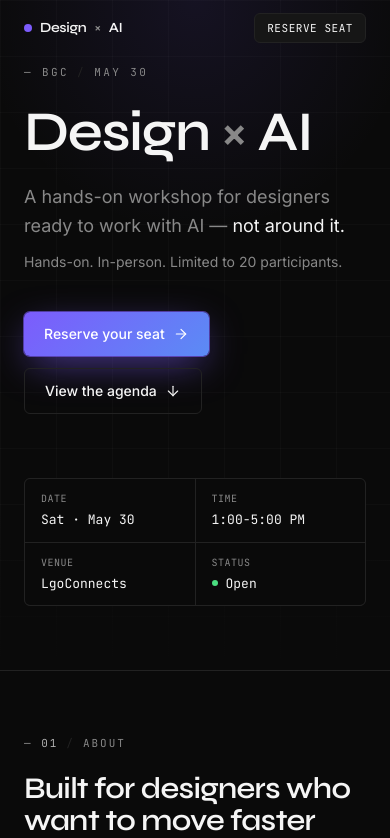
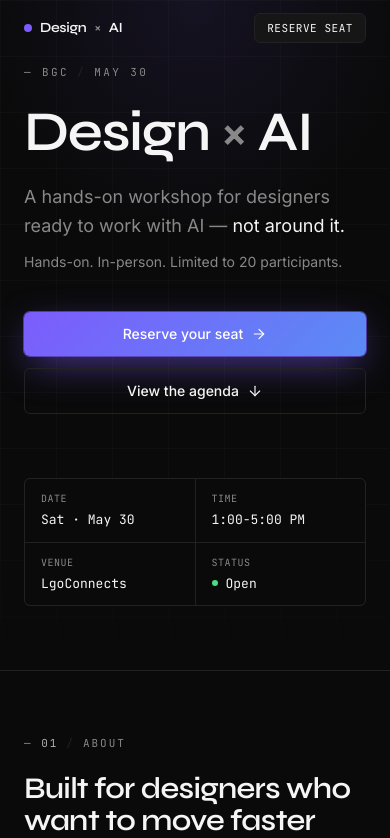
Before and after one commit to cedlll/cognitiv-workshop, a Next.js app: page / in a window 390 px wide. Shown: the top 838 px of the page. Built offline with nearby package versions, Linux system fonts and the light colour scheme.

Commit message:
Hero CTAs responsiveness in mobile

```diff
--- a/components/sections/hero.tsx
+++ b/components/sections/hero.tsx
@@ -82,11 +82,11 @@ export function Hero() {
           initial={initial}
           animate={animate}
           transition={{ duration: 0.6, ease, delay: 0.3 }}
-          className="mt-10 flex flex-wrap items-center gap-3"
+          className="mt-10 flex flex-col sm:flex-row sm:flex-wrap items-stretch sm:items-center gap-3"
         >
           <a
             href="/reserve"
-            className="group inline-flex items-center gap-2 rounded-md cta-gradient px-5 py-3 text-sm font-medium text-white animate-pulse-glow transition-transform hover:-translate-y-px focus-visible:outline-none focus-visible:ring-2 focus-visible:ring-primary focus-visible:ring-offset-2 focus-visible:ring-offset-background"
+            className="group inline-flex items-center justify-center gap-2 rounded-md cta-gradient px-5 py-3 text-sm font-medium text-white animate-pulse-glow transition-transform hover:-translate-y-px focus-visible:outline-none focus-visible:ring-2 focus-visible:ring-primary focus-visible:ring-offset-2 focus-visible:ring-offset-background"
           >
             Reserve your seat
             <ArrowRight
@@ -98,7 +98,7 @@ export function Hero() {
 
           <a
             href="#schedule"
-            className="group inline-flex items-center gap-2 rounded-md border border-border bg-transparent px-5 py-3 text-sm font-medium text-foreground transition-colors hover:border-foreground/40 hover:bg-surface-elevated focus-visible:outline-none focus-visible:ring-2 focus-visible:ring-primary focus-visible:ring-offset-2 focus-visible:ring-offset-background"
+            className="group inline-flex items-center justify-center gap-2 rounded-md border border-border bg-transparent px-5 py-3 text-sm font-medium text-foreground transition-colors hover:border-foreground/40 hover:bg-surface-elevated focus-visible:outline-none focus-visible:ring-2 focus-visible:ring-primary focus-visible:ring-offset-2 focus-visible:ring-offset-background"
           >
             View the agenda
             <ArrowDown
```
